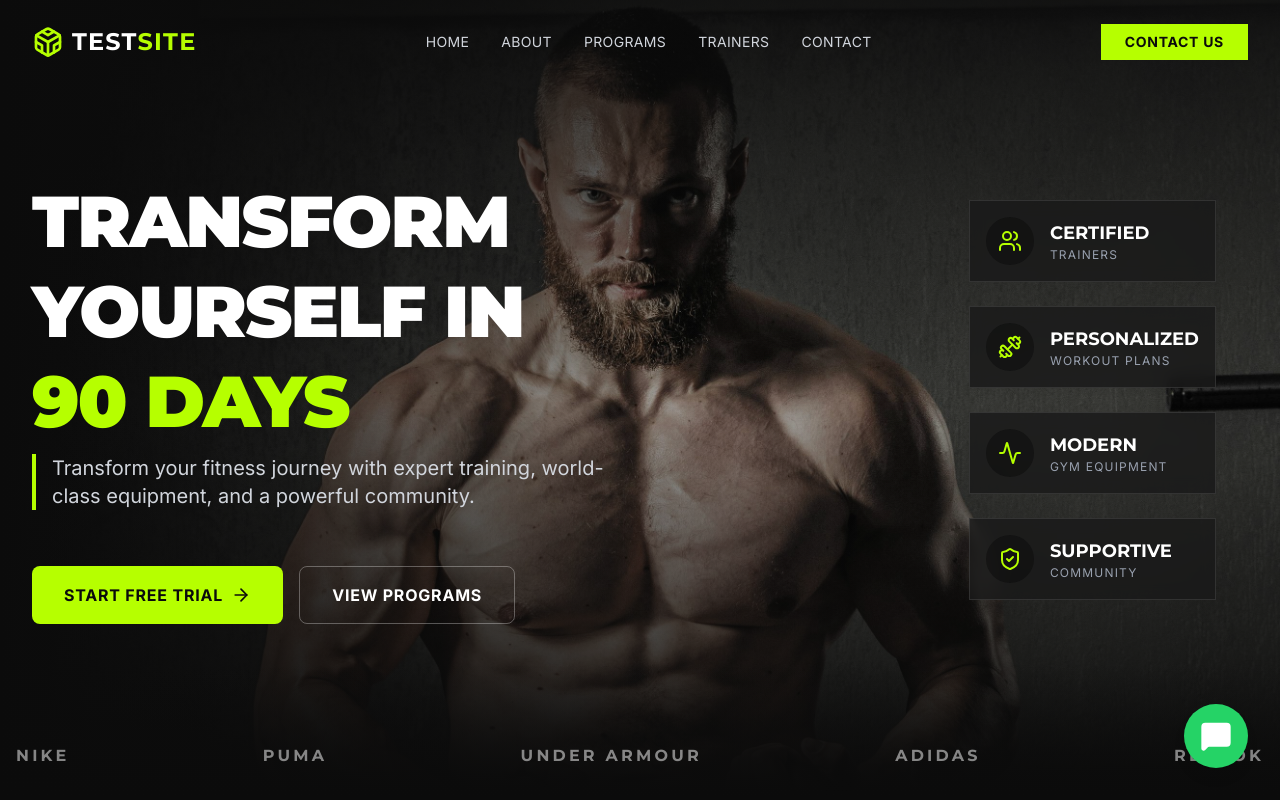
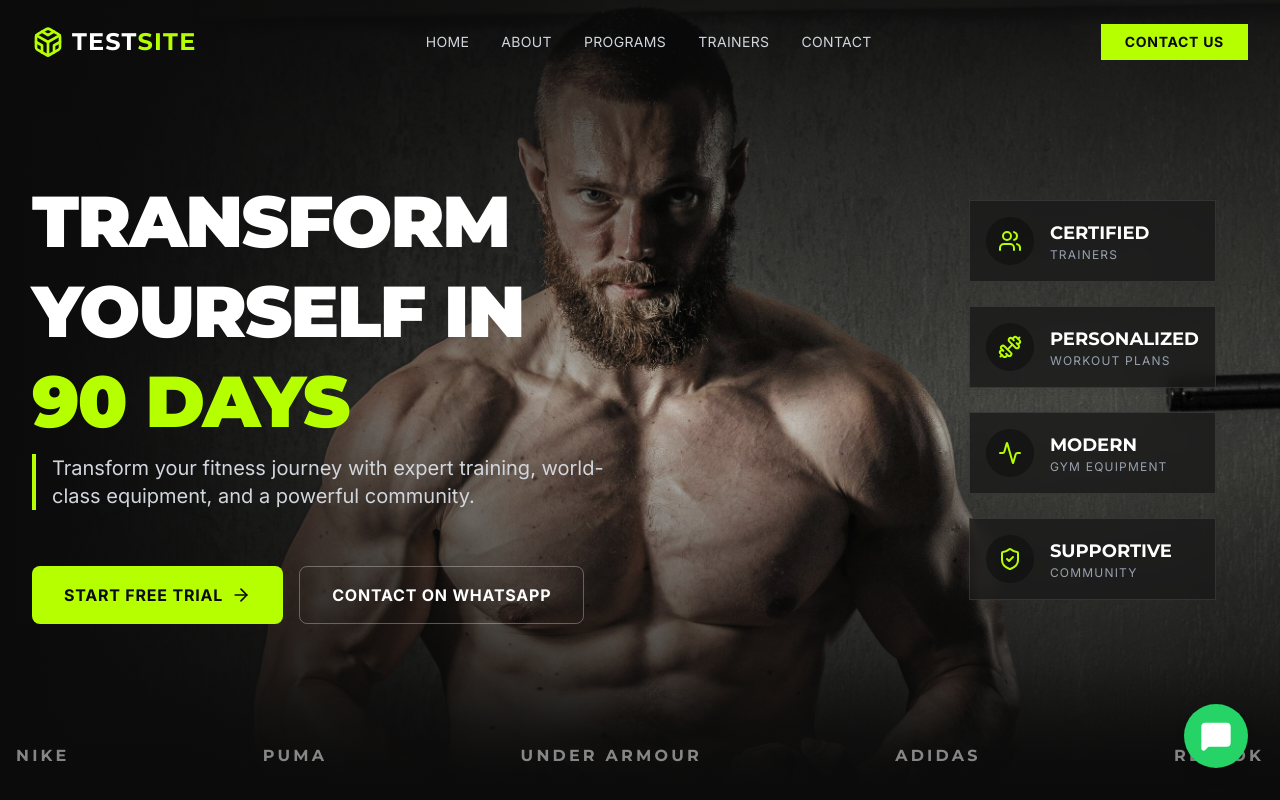
Before and after one commit to itzVarun1426/fitfusion, a React (Vite) app: page / in a window 1280 px wide. Shown: the top 800 px of the page. Built offline with nearby package versions, Linux system fonts and the light colour scheme.

Commit message:
made hero buttons

```diff
--- a/src/components/Experience.jsx
+++ b/src/components/Experience.jsx
@@ -38,7 +38,7 @@ const Experience = () => {
             <div className="absolute inset-0 z-20 p-8 md:p-12 flex flex-col justify-end bg-gradient-to-t from-primary via-primary/60 to-transparent">
               <span className="text-accent font-bold tracking-widest uppercase mb-2 block">Pro Series</span>
               <h3 className="text-4xl md:text-5xl font-heading font-bold mb-4">
-                ENDURANCE <br/> EVOLUTION
+                ENDURANCE <br /> EVOLUTION
               </h3>
               <p className="text-gray-300 max-w-md mb-8">
                 Designed for stamina and performance. Push past your limits with our high-altitude simulation protocols and metabolic conditioning.
@@ -67,7 +67,7 @@ const Experience = () => {
             <div className="absolute inset-0 z-20 p-8 md:p-12 flex flex-col justify-end bg-gradient-to-t from-primary via-primary/60 to-transparent">
               <span className="text-accent font-bold tracking-widest uppercase mb-2 block">Elite Series</span>
               <h3 className="text-4xl md:text-5xl font-heading font-bold mb-4">
-                SPEED <br/> SURGE
+                SPEED <br /> SURGE
               </h3>
               <p className="text-gray-300 max-w-md mb-8">
                 Athletic performance and explosive training for competitors. Enhance your agility, reaction time, and raw power.
--- a/src/components/Hero.jsx
+++ b/src/components/Hero.jsx
@@ -12,7 +12,7 @@ const Hero = () => {
         <img
           src="/images/hero2.jpg"
           alt="Muscular athlete with dumbbells"
-          className="w-full h-full object-cover object-[70%_5%] opacity-70"
+          className="w-full h-full object-cover object-[70%_5%] opacity-90 transition-transform duration-[3000ms] hover:scale-110"
         />
       </div>
 
@@ -64,11 +64,15 @@ const Hero = () => {
               </a>
 
               {/* Secondary CTA */}
+
               <a
-                href="#programs"
+                href="https://wa.me/918605866254?text=Hello,%20I%20would%20like%20to%20know%20more%20about%20your%20gym%20membership."
+                target="_blank"
+                rel="noopener noreferrer"
                 className="w-full sm:w-auto border border-white/30 px-6 sm:px-8 py-3 sm:py-4 text-sm sm:text-base font-bold uppercase tracking-wider rounded-lg flex items-center justify-center transition-all duration-300 hover:bg-white/10"
+                aria-label="Chat on WhatsApp"
               >
-                View Programs
+                Contact on Whatsapp
               </a>
 
             </div>
--- a/src/components/Inspire.jsx
+++ b/src/components/Inspire.jsx
@@ -80,7 +80,7 @@ const Inspire = () => {
               <img
                 src="/images/hero1.jpg"
                 alt="Gym athlete pose"
-                className="w-full h-auto object-cover border border-white/10 filter contrast-125 "
+                className="w-full h-auto object-cover border border-white/10 filter contrast-125 transition-transform duration-[3000ms] hover:scale-103"
               />
             </div>
 
```
